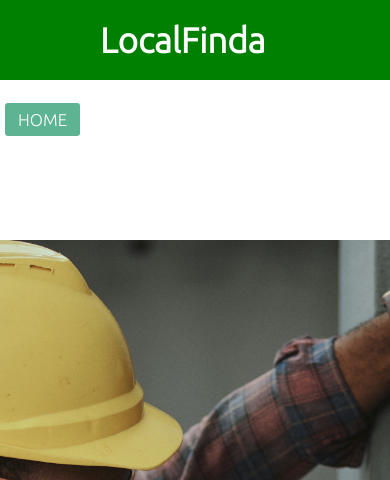
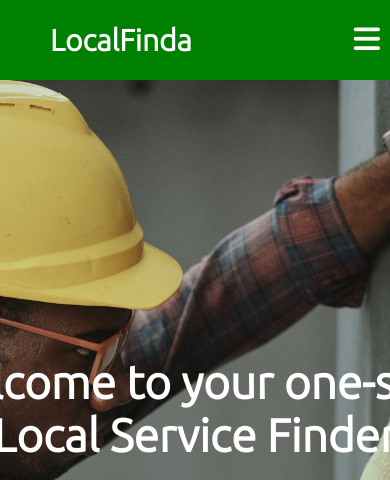
Before and after one commit to Solowise130/Local-Service-Finder, a Python web app: template frontend/templates/Home.html in a window 390 px wide; the page is wider, and only the part inside the window is pictured. Shown: the top 480 px of that part. Run offline with Jinja, Linux system fonts and the light colour scheme; the template is opened without the code that fills it, so the values that code supplies are empty; some libraries are stand-ins or nearby versions.

Commit message:
responsive side bar

```diff
--- a/frontend/templates/Home.html
+++ b/frontend/templates/Home.html
@@ -6,9 +6,14 @@
     <link rel="preconnect" href="https://fonts.googleapis.com">
     <link rel="preconnect" href="https://fonts.gstatic.com" crossorigin>
     <link href="https://fonts.googleapis.com/css2?family=Ubuntu:wght@300&display=swap" rel="stylesheet">
+    <script src="https://kit.fontawesome.com/d2b0b7685a.js" crossorigin="anonymous"></script>
 </head>
 <body>
     <nav>
+        <input type = "checkbox" id = "check">
+        <label for = "check" class="checkbtn">
+            <i class="fa-solid fa-bars"></i>
+        </label>
         <label class ="logo">LocalFinda</label>
         <ul>
             <li><a class="active" href = "Home.html">Home</a></li>
@@ -31,7 +36,7 @@
     </div>
      <footer>
         <div class = "bottom">
-        <a href="#">Contact Us</a>
+            <a href="#">Contact Us</a>
         </div>
      </footer>
 </body>
--- a/frontend/templates/static/css/home.css
+++ b/frontend/templates/static/css/home.css
@@ -41,6 +41,62 @@
     background: #5db493;
     transition: .5s;
 }
+
+.checkbtn{
+    font-size: 30px;
+    color:white;
+    float: right;
+    margin-top:24px;
+    margin-right:10px;
+    cursor: pointer;
+    display: none;
+}
+
+#check{
+    display: none;
+}
+
+@media (max-width: 952px){
+    label.logo{
+        font-size: 30px;
+        padding-left: 50px;
+    }
+    nav ul li a {
+        font-size: 16px;
+    }
+}
+@media (max-width: 858px){
+    .checkbtn{
+        display: block;
+    }
+    ul{
+        position: fixed;
+        width: 100%;
+        height: 100vh;
+        background: #2c3e50;
+        top: 80px;
+        left: -100%;
+        text-align:center;
+        transition: all .5s;
+    }
+    nav ul li{
+        display: block;
+        margin:50px 0;
+        line-height:30px;
+    }
+    nav ul li a {
+        font-size: 20px;
+    }
+    a:hover, a:active{
+        background: none;
+        color: #0082e6;
+    }
+    #check:checked ~ul{
+        left: 0;
+    }
+
+}
+
 
 .container {
     max-width: 1200px;
```
